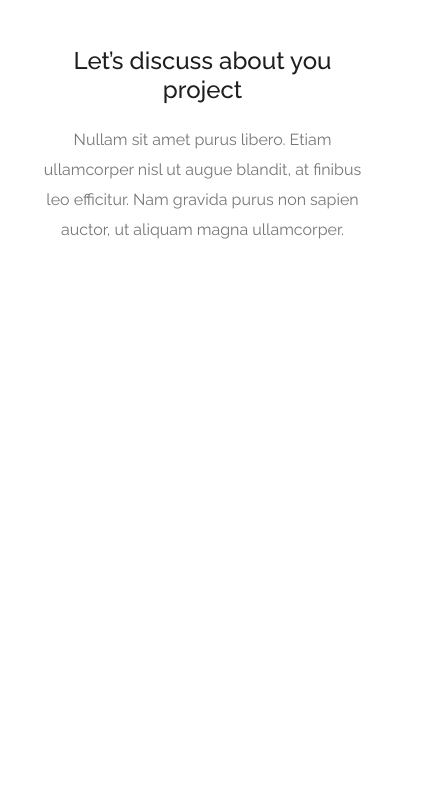
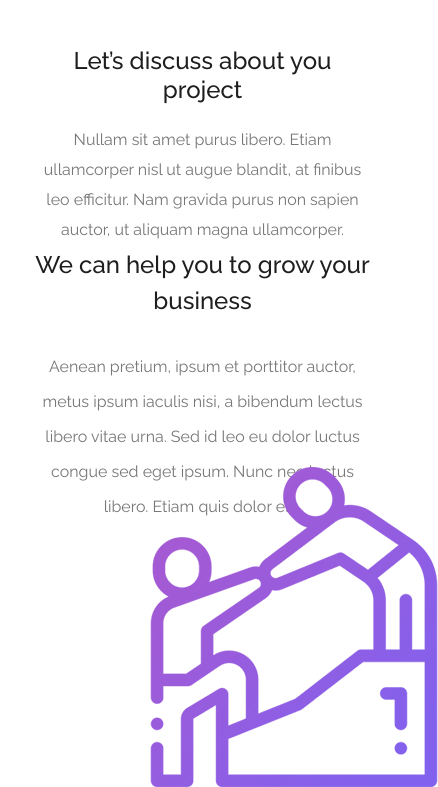
Before and after one commit to phamtuanluong/Projectmini_2, a plain HTML site: page index.html in a window 390 px wide. Shown: the part 2045-2832 px from the top of the page, 438 px wide, since content can reach past the window. Before the commit the page ends 2340 px from the top, so only its background shows below. Drawn offline with nearby package versions, Linux system fonts and the light colour scheme.

Commit message:
Project mini 2

```diff
--- a/assets/css/style.css
+++ b/assets/css/style.css
@@ -168,3 +168,57 @@
     }
 }
 /* End Section three */
+
+
+/* Section four */
+.section-four{
+    padding-top: 80px;
+    padding-bottom: 80px;
+}
+.section-four .inner-content{
+    position: absolute;
+    top: 80px;
+}
+
+.section-four .inner-content .inner-title{
+    font-weight: 500;
+    font-size: 24px;
+    margin-bottom: 30px;
+}
+
+.section-four .inner-content .inner-desc{
+    font-size: 16px;
+    margin-bottom: 30px;
+    line-height: 35px;
+    color: #777777;
+}
+.section-four .inner-img img{
+    display: flex;
+    margin: auto;
+}
+
+@media (max-width: 991.98px) {
+    .section-four .inner-title{
+        text-align: center;
+    }
+    .section-four .inner-desc{
+        text-align: center;
+    }
+    .section-four .inner-img img{
+        position: absolute;
+        top: 300px;
+        left: 190px;
+    }
+    .hr{
+        display: none;
+    }
+}
+
+@media (max-width: 767.98px) {
+    .section-four .inner-img img{
+        position: absolute;
+        top: 300px;
+        left: 130px;
+    }
+}
+/* End Section four */
--- a/index.html
+++ b/index.html
@@ -138,7 +138,30 @@
     </div>
     <!-- End Section Three -->
 
-
+    <!-- Section Four -->
+    <hr class="container hr">
+    <div class="section-four">
+        <div class="container">
+            <div class="row">
+                <div class="col-xl-6 col-lg-6 col-md-12">
+                    <div class="inner-content">
+                        <div class="inner-title">
+                            We can help you to grow your business
+                        </div>
+                        <div class="inner-desc">
+                            Aenean pretium, ipsum et porttitor auctor, metus ipsum iaculis nisi, a bibendum lectus libero vitae urna. Sed id leo eu dolor luctus congue sed eget ipsum. Nunc nec luctus libero. Etiam quis dolor elit.
+                        </div>
+                    </div>
+                </div>
+                <div class="col-xl-6 col-lg-6 col-md-12">
+                    <div class="inner-img">
+                        <img src="assets/image/right-image.png" alt="">
+                    </div>
+                </div>
+            </div>
+        </div>
+    </div>
+    <!-- Section Four -->
     <script src="https://cdn.jsdelivr.net/npm/jquery@3.5.1/dist/jquery.slim.min.js" integrity="sha384-DfXdz2htPH0lsSSs5nCTpuj/zy4C+OGpamoFVy38MVBnE+IbbVYUew+OrCXaRkfj" crossorigin="anonymous"></script>
     <script src="https://cdn.jsdelivr.net/npm/bootstrap@4.6.2/dist/js/bootstrap.bundle.min.js" integrity="sha384-Fy6S3B9q64WdZWQUiU+q4/2Lc9npb8tCaSX9FK7E8HnRr0Jz8D6OP9dO5Vg3Q9ct" crossorigin="anonymous"></script>
 </body>
```
